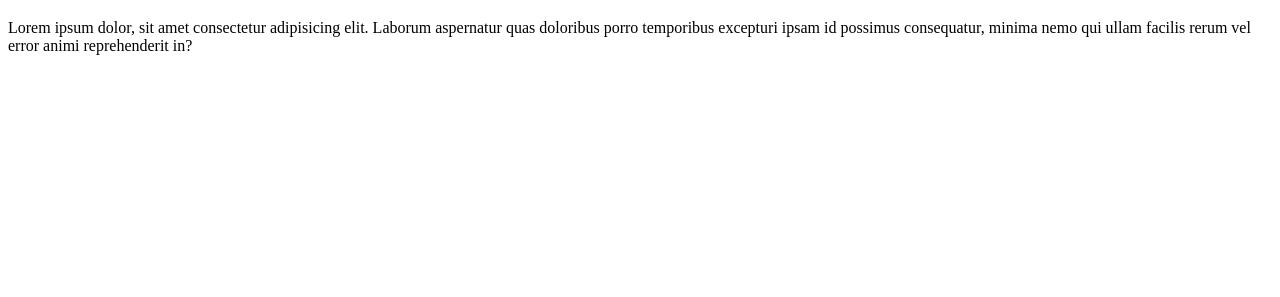
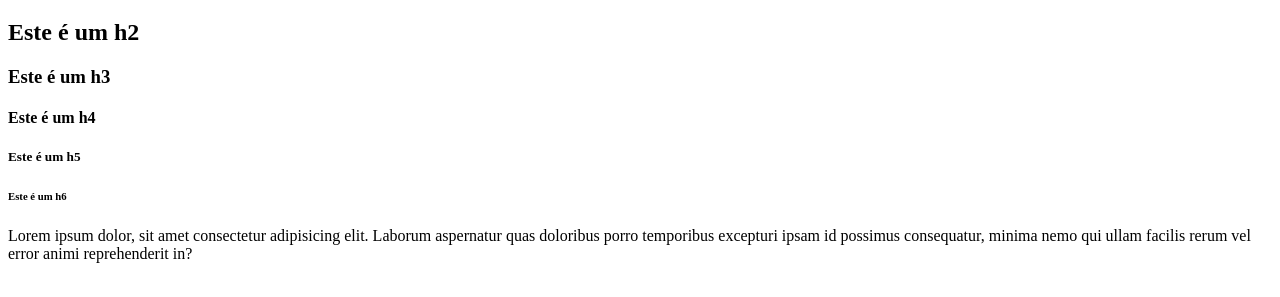
Before and after one commit to H-elena-C-unha/teste-alpha, a plain HTML site: page index.html in a window 1280 px wide. Shown: the part 61-358 px from the top of the page. Drawn offline with Linux system fonts and the light colour scheme.

Commit message:
adicionei titulos ao site
adicionei titulos ao site

```diff
--- a/index.html
+++ b/index.html
@@ -7,6 +7,11 @@
 </head>
 <body>
     <h1>Este é o título do meu primeiro site</h1>
+    <h2>Este é um h2</h2>
+    <h3>Este é um h3</h3>
+    <h4>Este é um h4</h4>
+    <h5>Este é um h5</h5>
+    <h6>Este é um h6</h6>
     <p>Lorem ipsum dolor, sit amet consectetur adipisicing elit. Laborum aspernatur quas doloribus porro temporibus excepturi ipsam id possimus consequatur, minima nemo qui ullam facilis rerum vel error animi reprehenderit in?</p>
 </body>
 </html>
```
